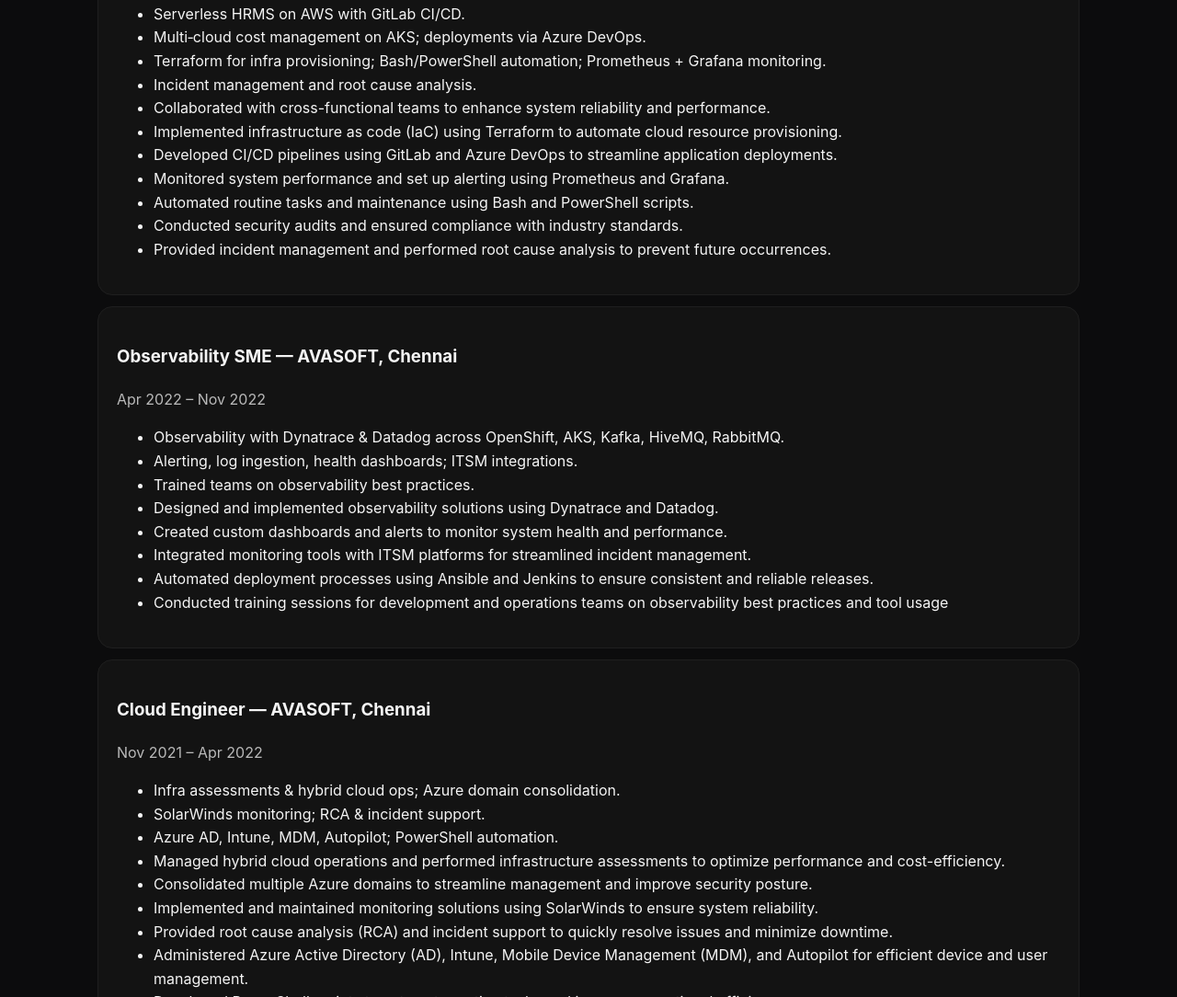
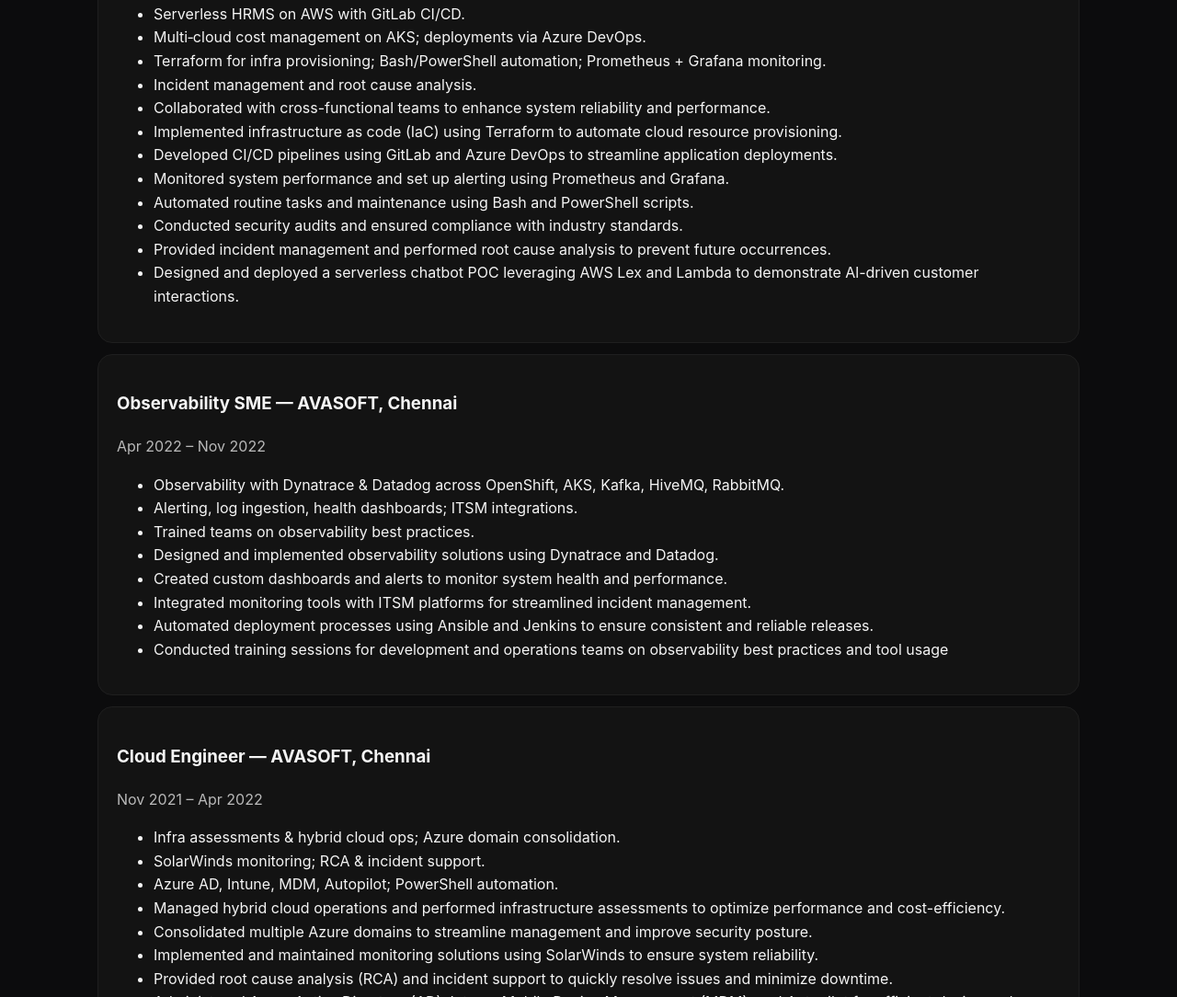
Before and after one commit to srinivas-surfer/portfolio, a plain HTML site: page portfolio/experience.html in a window 1280 px wide. Shown: the part 711-1795 px from the top of the page at 92% size. Drawn offline with Linux system fonts and the light colour scheme.

Commit message:
Update experience.html

```diff
--- a/portfolio/experience.html
+++ b/portfolio/experience.html
@@ -40,6 +40,7 @@
 <li>Automated routine tasks and maintenance using Bash and PowerShell scripts.</li>
 <li>Conducted security audits and ensured compliance with industry standards.</li>
 <li>Provided incident management and performed root cause analysis to prevent future occurrences.</li>
+<li>Designed and deployed a serverless chatbot POC leveraging AWS Lex and Lambda to demonstrate Al-driven customer interactions.</li>
 </ul></article>
 <article class="card"><h3>Observability SME — AVASOFT, Chennai</h3><p class="meta">Apr 2022 – Nov 2022</p><ul>
 <li>Observability with Dynatrace & Datadog across OpenShift, AKS, Kafka, HiveMQ, RabbitMQ.</li>
```
